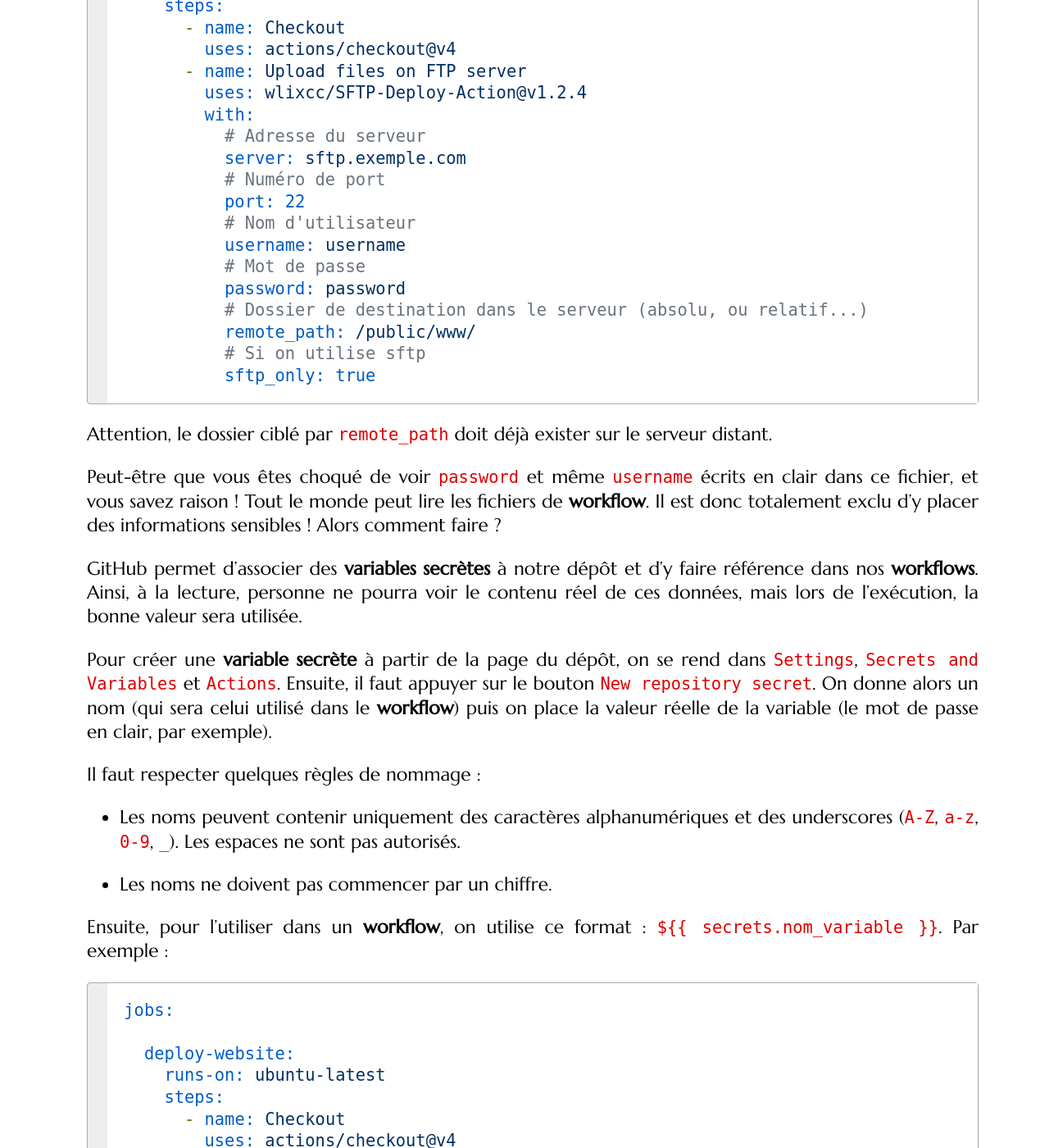
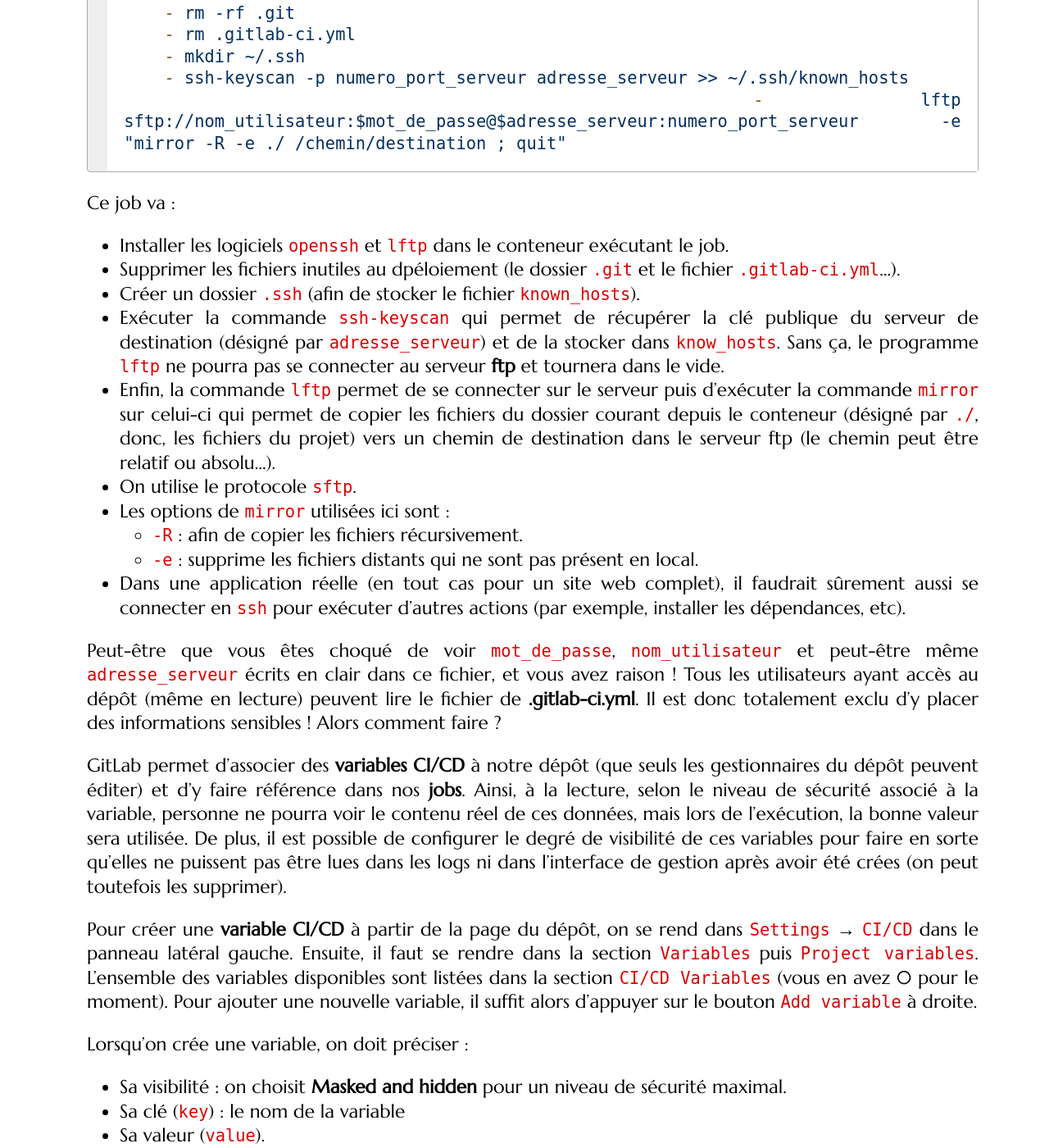
Before and after one commit to mgasquet/R304-QualiteDeveloppement, a Jekyll site: the page built from tutorials/tutorial2.md, in a window 1280 px wide and 1400 px high, scrolled down 17925 px. Shown: the whole window at 82% size. Built offline with Jekyll 4.4.1, drawn with Linux system fonts in a browser that asks for light colours; some web fonts are replaced; some of the changed text lies outside the part shown.

Commit message:
TP2 GitLab

````diff
--- a/tutorials/tutorial2.md
+++ b/tutorials/tutorial2.md
@@ -1,6 +1,6 @@
 ---
 title: TP2 &ndash; Git avancé 2/2
-subtitle: Gitlab CI/CD, Tests automatisés, Intégration et déploiement continu
+subtitle: GitLab CI/CD, Tests et releases automatisés, Intégration et déploiement continu
 layout: tutorial
 lang: fr
 ---
@@ -20,8 +20,6 @@ Nous le verrons par la suite, il est possible de conditionner le déclenchement
 Avec ce système, **GitLab** pourrait détecter automatiquement s'il y a des soucis quand, par exemple, deux branches sont **fusionnées** avec succès, mais que le code ne compile plus, ou ne passe pas les tests.
 
 Au-delà de ça, les **jobs** peuvent aussi servir à automatiser certaines tâches comme le déploiement d'un site web (ou autre), la mise en ligne de la documentation, etc.
-
-Les événements qui peuvent déclencher les workflows sont nombreux, on peut en retrouver la liste complète [ici](https://docs.github.com/en/actions/using-workflows/events-that-trigger-workflows).
 
 ### Le fichier .gitlab-ci.yml
 
@@ -158,7 +156,7 @@ Vous allez maintenant créer votre premier pipeline (très simple) sur le projet
 
 </div>
 
-## Automatisation des tests sur Gitlab
+## Automatisation des tests sur GitLab
 
 Vous allez maintenant améliorer votre pipeline afin de lui permettre de vérifier que votre programme **compile** bien puis pour qu'elle exécute les **tests unitaires** sur votre application. Mais tout d'abord... il vous faut des tests unitaires ! (comment, vous n'avez pas écrit de tests unitaires depuis le début?!)
 
@@ -408,7 +406,7 @@ Votre but est donc de créer un **stage** et un **job** associé qui fait suite
 
 * Comme indiqué plus haut, vous devez utiliser l'image `registry.gitlab.com/gitlab-org/release-cli:latest`.
 
-* Redéfinissez les mêmes variables que dans le job `build` (numéro de version sans `v` et du nom de l'exécutable) dans ce nouveau job : vous aen aurez besoin un peu partout (pour `paths` dans `artifacts`, dans la section `release`, pour le nom du fichier et le lien de téléchargement, etc.).
+* Redéfinissez les mêmes variables que dans le job `build` (numéro de version sans `v` et du nom de l'exécutable) dans ce nouveau job : vous en aurez besoin un peu partout (pour `paths` dans `artifacts`, dans les différentes sous-sections de `release`, pour le nom du fichier et le lien de téléchargement, etc).
 
 * N'oubliez pas d'inclure une section `scripts` avec une commande simple (qui fait un écho ou autre).
 
@@ -429,80 +427,76 @@ Votre but est donc de créer un **stage** et un **job** associé qui fait suite
 
 5. Enfin, si tout s'est bien passé, rendez-vous dans le menu `Deploy` → `Releases` au niveau du panneau latéral gauche. Vous devriez alors voir votre release! Vérifiez que l'exécutable `.jar` peut bien être téléchargé.
 
+6. En local, rendez-vous sur `master` et fusionnez la branche `development`. Poussez les changements sur le dépôt distant (sur la branche `master` donc).
+
 </div>
 
 Félicitations, vous avez automatisé le processus de release de votre application ! Dorénavant, dès qu'un tag est créé et poussé, une release sera créé et publié. On peut souligner le fait qu'il n'est pas nécessairement obligatoire de passer par le système d'artifact pour publier un fichier dans une release. On peut spécifier n'importe quel lien. On pourrait donc imaginer un job qui upload les fichiers désirés sur un serveur externe et on utiliserait alors ces liens dans la release.
 
 ## Déploiement d'un site web PHP
 
-Grâce à l'action [SFTP Deploy](https://github.com/marketplace/actions/sftp-deploy), nous pouvons uploader les fichiers du dépôt vers un répertoire dans un serveur accessible via FTP (par exemple, le serveur web de l'IUT !).
+Pour terminer, nous allons créer un nouveau projet de **site web **(qui ne contiendra qu'une page simple) qui sera automatiquement déployé sur le serveur web de l'IUT après chaque `push` sur la branche principale du dépôt. Cet exercice est intéressant, car il va nous permettre de voir comment utiliser des informations sensibles (nom d'utilisateur, mot de passe) de manière sécurisée au travers d'un pipeline.
 
-Voici l'allure générale d'un tel **workflow** :
+Globalement, on peut déployer le site web avec un seul job simple :
 
 ```yml
-name : nom_custom_workflow
+stages:
+  - deploy
 
-on:
-  push:
-    branches:
-      - master
-
-jobs:
-
-  deploy-website:
-    runs-on: ubuntu-latest
-    steps:
-      - name: Checkout
-        uses: actions/checkout@v4
-      - name: Upload files on FTP server
-        uses: wlixcc/SFTP-Deploy-Action@v1.2.4
-        with:
-          # Adresse du serveur
-          server: sftp.exemple.com
-          # Numéro de port
-          port: 22
-          # Nom d'utilisateur
-          username: username
-          # Mot de passe
-          password: password
-          # Dossier de destination dans le serveur (absolu, ou relatif...)
-          remote_path: /public/www/
-          # Si on utilise sftp
-          sftp_only: true
+deploy:
+  stage: deploy
+  image: alpine:latest
+  script:
+    - apk add --no-cache openssh lftp
+    - rm -rf .git
+    - rm .gitlab-ci.yml
+    - mkdir ~/.ssh
+    - ssh-keyscan -p numero_port_serveur adresse_serveur >> ~/.ssh/known_hosts
+    - lftp sftp://nom_utilisateur:$mot_de_passe@$adresse_serveur:numero_port_serveur -e "mirror -R -e ./ /chemin/destination ; quit"
 ```
 
-Attention, le dossier ciblé par `remote_path` doit déjà exister sur le serveur distant.
+Ce job va :
 
-Peut-être que vous êtes choqué de voir `password` et même `username` écrits en clair dans ce fichier, et vous savez raison ! Tout le monde peut lire les fichiers de **workflow**. Il est donc totalement exclu d'y placer des informations sensibles ! Alors comment faire ?
+* Installer les logiciels `openssh` et `lftp` dans le conteneur exécutant le job.
+* Supprimer les fichiers inutiles au dpéloiement (le dossier `.git` et le fichier `.gitlab-ci.yml`...).
+* Créer un dossier `.ssh` (afin de stocker le fichier `known_hosts`).
+* Exécuter la commande `ssh-keyscan` qui permet de récupérer la clé publique du serveur de destination (désigné par `adresse_serveur`) et de la stocker dans `know_hosts`. Sans ça, le programme `lftp` ne pourra pas se connecter au serveur **ftp** et tournera dans le vide.
+* Enfin, la commande `lftp` permet de se connecter sur le serveur puis d'exécuter la commande `mirror` sur celui-ci qui permet de copier les fichiers du dossier courant depuis le conteneur (désigné par `./`, donc, les fichiers du projet) vers un chemin de destination dans le serveur ftp (le chemin peut être relatif ou absolu...).
+* On utilise le protocole `sftp`.
+* Les options de `mirror` utilisées ici sont :
+  * `-R` : afin de copier les fichiers récursivement.
+  * `-e` : supprime les fichiers distants qui ne sont pas présent en local.
+* Dans une application réelle (en tout cas pour un site web complet), il faudrait sûrement aussi se connecter en `ssh` pour exécuter d'autres actions (par exemple, installer les dépendances, etc).
 
-GitHub permet d'associer des **variables secrètes** à notre dépôt et d'y faire référence dans nos **workflows**. Ainsi, à la lecture, personne ne pourra voir le contenu réel de ces données, mais lors de l'exécution, la bonne valeur sera utilisée.
+Peut-être que vous êtes choqué de voir `mot_de_passe`, `nom_utilisateur` et peut-être même `adresse_serveur` écrits en clair dans ce fichier, et vous avez raison ! Tous les utilisateurs ayant accès au dépôt (même en lecture) peuvent lire le fichier de **.gitlab-ci.yml**. Il est donc totalement exclu d'y placer des informations sensibles ! Alors comment faire ?
 
-Pour créer une **variable secrète** à partir de la page du dépôt, on se rend dans `Settings`, `Secrets and Variables` et `Actions`. Ensuite, il faut appuyer sur le bouton `New repository secret`. On donne alors un nom (qui sera celui utilisé dans le **workflow**) puis on place la valeur réelle de la variable (le mot de passe en clair, par exemple).
+GitLab permet d'associer des **variables CI/CD** à notre dépôt (que seuls les gestionnaires du dépôt peuvent éditer) et d'y faire référence dans nos **jobs**. Ainsi, à la lecture, selon le niveau de sécurité associé à la variable, personne ne pourra voir le contenu réel de ces données, mais lors de l'exécution, la bonne valeur sera utilisée. De plus, il est possible de configurer le degré de visibilité de ces variables pour faire en sorte qu'elles ne puissent pas être lues dans les logs ni dans l'interface de gestion après avoir été crées (on peut toutefois les supprimer).
 
-Il faut respecter quelques règles de nommage :
+Pour créer une **variable CI/CD** à partir de la page du dépôt, on se rend dans `Settings` → `CI/CD` dans le panneau latéral gauche. Ensuite, il faut se rendre dans la section `Variables` puis `Project variables`. L'ensemble des variables disponibles sont listées dans la section `CI/CD Variables` (vous en avez 0 pour le moment). Pour ajouter une nouvelle variable, il suffit alors d'appuyer sur le bouton `Add variable` à droite.
 
-* Les noms peuvent contenir uniquement des caractères alphanumériques et des underscores (`A-Z`, `a-z`, `0-9`, `_`). Les espaces ne sont pas autorisés.
+Lorsqu'on crée une variable, on doit préciser :
 
-* Les noms ne doivent pas commencer par un chiffre.
+* Sa visibilité : on choisit **Masked and hidden** pour un niveau de sécurité maximal.
+* Sa clé (`key`) : le nom de la variable
+* Sa valeur (`value`).
+* On peut aussi cocher la case *Protect variable* si on souhaite que la variable ne soit utilisée que dans les jobs qui se déclenchent sur des branches protégées ou lorsqu'on pousse un tag (nous n'utiliseront pas cette option).
 
-Ensuite, pour l'utiliser dans un **workflow**, on utilise ce format : {% raw %}`${{ secrets.nom_variable }}`{% endraw %}. Par exemple :
+Ensuite, pour l'utiliser dans un **job**, on y fait référence en préfixant sa clé (`key`) par un `$`. Par exemple :
 
-{% raw %}
 ```yml
-jobs:
+stages:
+  - exemple
 
-  deploy-website:
-    runs-on: ubuntu-latest
-    steps:
-      - name: Checkout
-        uses: actions/checkout@v4
-      - name: Upload files on FTP server
-        uses: wlixcc/SFTP-Deploy-Action@v1.2.4
-        with:
-          ...
-          password: ${{ secrets.mdp }}
+exemple:
+  stage: exemple
+  image: alpine:latest
+  script:
+    - connection -u $USER_NAME -p $PASSWORD
 ```
-{% endraw %}
+
+Où `USER_NAME` et `PASSWORD` seraient deux variables CI/CD créés dans le dépôt (avec une visibilité "Masked and hidden").
+
+Bref, avec tout ça, vous êtes prêt à construire votre pipeline !
 
 Concernant les informations pour se connecter au serveur FTP de l'IUT :
 
@@ -510,44 +504,41 @@ Concernant les informations pour se connecter au serveur FTP de l'IUT :
 
 * Port : `22`
 
-* sftp_only : `true` (le serveur de l'IUT est uniquement accessible est SFTP)
-
-* username / password : vos identifiants de département **(à gérer avec des variables secrètes)**.
+* username / password : vos identifiants de département.
 
 <div class="exercise">
 
 1. Téléchargez le fichier [index.php]({{site.baseurl}}/assets/TP2/index.php) et placez-le dans un nouveau dossier de projet. Il s'agit d'une simple page web affichant "Hello world".
 
-2. Initialisez le dépôt git ce projet en local, puis sur GitHub, créez un nouveau dépôt vierge (privé ou public, comme vous voulez) et associez-le à votre dépôt local.
+2. Initialisez le dépôt git ce projet en local, puis sur GitLab, créez un nouveau dépôt vierge (privé) dans votre namespace `qualite-de-developpement-semestre-3/etu/votrelogin` et associez-le à votre dépôt local.
 
-3. A l'aide de [cette page](https://iutdepinfo.iutmontp.univ-montp2.fr/intranet/acces-aux-serveurs/) (il faut utiliser vos identifiants habituels du département, rechargez cette page après vous être connecté) connectez-vous en **SFTP** au serveur de l'iut (en utilisant le logiciel **FileZila**, par exemple). Ensuite, sur le serveur, rendez-vous dans le dossier `public_html` et créez un dossier `hello_world_site`.
+3. Sur votre dépôt GitLab (de ce nouveau projet), créez quatre nouvelles variables CI/CD **secrètes** :
+  * **FTP_HOST** : `ftpinfo.iutmontp.univ-montp2.fr` (adresse du serveur ftp du département informatique de l'IUT)
+  * **FTP_PORT** : 22 (on pourrait éventuellement ne pas mettre le port dans une variable...mais cela renforce la sécurité)
+  * **FTP_USERNAME** et **FTP_PASSWORD** : votre login et votre mot de passe du département informatique (les mêmes que vous utilisez pour vous connecter à GitLab normalement).
 
-4. Sur votre dépôt GitHub, créez deux nouvelles variables **secrètes**. Un pour le nom d'utilisateur et un pour le mot de passe. Il s'agit de vos identifiants SFTP qui sont les mêmes que vous utilisez pour vous connecter sur vos machines, à GitLab, etc...
+4. Créez un fichier `.gitlab-ci.yml` à la racine de votre projet.
 
-5. Créez un fichier `deploy.yml` dans un nouveau dossier `.github/workflows` placé dans votre dépôt.
+5. Configurez votre pipeline afin d'ajouter un stage (et un job associé) `deploy` qui se connecte au serveur FTP du département informatique de l'IUT puis publie les fichiers du projet dans le dossier `./public_html/hello_world_site/` (sur le serveur distant). Inspirez-vous des commandes de script données précédemment. Bien sûr, il faudra remplacer les éléments `nom_utilisateur`, `mot_de_passe`, `adresse_serveur`, et `numero_port_serveur` par vos variables secrètes...
 
-6. Faites en sorte que ce workflow s'exécute seulement quand on réalise un **push** sur la branche **master**.
+6. Faites en sorte que ce job ne se déclenche que quand on fait un push sur la **branche par défaut** (il y a un exemple incluant cette condition au début du TP).
 
-7. Ajoutez un **job** permettant de déployer votre projet vers le dossier `./public_html/hello_world_site/` du serveur FTP de l'IUT. Pensez à bien utiliser les variables secrètes définies plus tôt pour le nom d'utilisateur et le mot de passe !
+7. Faites un commit puis poussez le projet sur le dépôt distant. Suivez le déroulement de l'exécution du pipeline. Si tout se passe bien, alors, le site a été déployé et vous pouvez y accéder sur le serveur web de l'IUT : [https://webinfo.iutmontp.univ-montp2.fr/~login/hello_world_site/](https://webinfo.iutmontp.univ-montp2.fr/~login/hello_world_site/) (en remplaçant `login`, bien entendu).
 
-8. Poussez le projet sur le dépôt distant. Suivez son état. Si tout se passe bien, alors, le site a été déployé et vous pouvez y accéder sur le serveur web de l'IUT : [https://webinfo.iutmontp.univ-montp2.fr/~login/hello_world_site/](https://webinfo.iutmontp.univ-montp2.fr/~login/hello_world_site/) (en remplaçant `login`, bien entendu).
-
-9. Dans votre dépôt local, ajoutez la ligne de code suivante dans le fichier `index.php` :
+8. Dans votre dépôt local, ajoutez la ligne de code suivante dans le fichier `index.php` :
 
     ```php
     echo "<p>Nous sommes le <strong>{$date->format('j F Y')}</strong> et il est <strong>{$date->format('H:i')}</strong></p>";
     ```
 
-10. Poussez cette modification sur le dépôt distant, patientez et vérifiez que votre site a bien été mis à jour !
+9. Poussez cette modification sur le dépôt distant, patientez et vérifiez que votre site a bien été mis à jour à l'issue de l'exécution du pipeline !
 
 </div>
 
 Vous pouvez maintenant déployer vos projets web sur leur serveur de destination avec un simple **push** sur une branche !
 
-Ici, nous avons utilisé l'action **SFTP Deploy** car le serveur de l'IUT utilise SFTP. Pour un serveur utilisant seulement **FTP**, on utilisera plutôt l'action [FTP Deploy](https://github.com/marketplace/actions/ftp-deploy).
-
 ## Conclusion
 
 À travers ce dernier TP, vous avez donc appris à vous servir de certaines fonctionnalités plus poussées de la plateforme **GitLab**.
 
-Comme vous l'avez constaté, les techniques de `CI/CD` présentent beaucoup d'avantages dans le cadre du développement d'un projet. Dans ce TP, nous avons étudié seulement quelques exemples, mais il est possible de faire bien plus ! Les `actions` mises à disposition par la communauté ainsi que les événements permettant de déclencher les `workflows` sont très nombreux.
+Comme vous l'avez constaté, les techniques de `CI/CD` présentent beaucoup d'avantages dans le cadre du développement d'un projet. Dans ce TP, nous avons étudié seulement quelques exemples, mais il est possible de faire bien plus ! Vous êtes donc fortement invité à plus amplement explorer et utiliser ces outils afin d'automatiser certaines tâches de vos futurs projets, notamment dans le cadre de vos **SAEs** qui seront (pour la plupart) hébergées sur le serveur GitLab du département.
````
Also changed, not shown: other parts of tutorials/tutorial2.md (+1 -1 lines).
